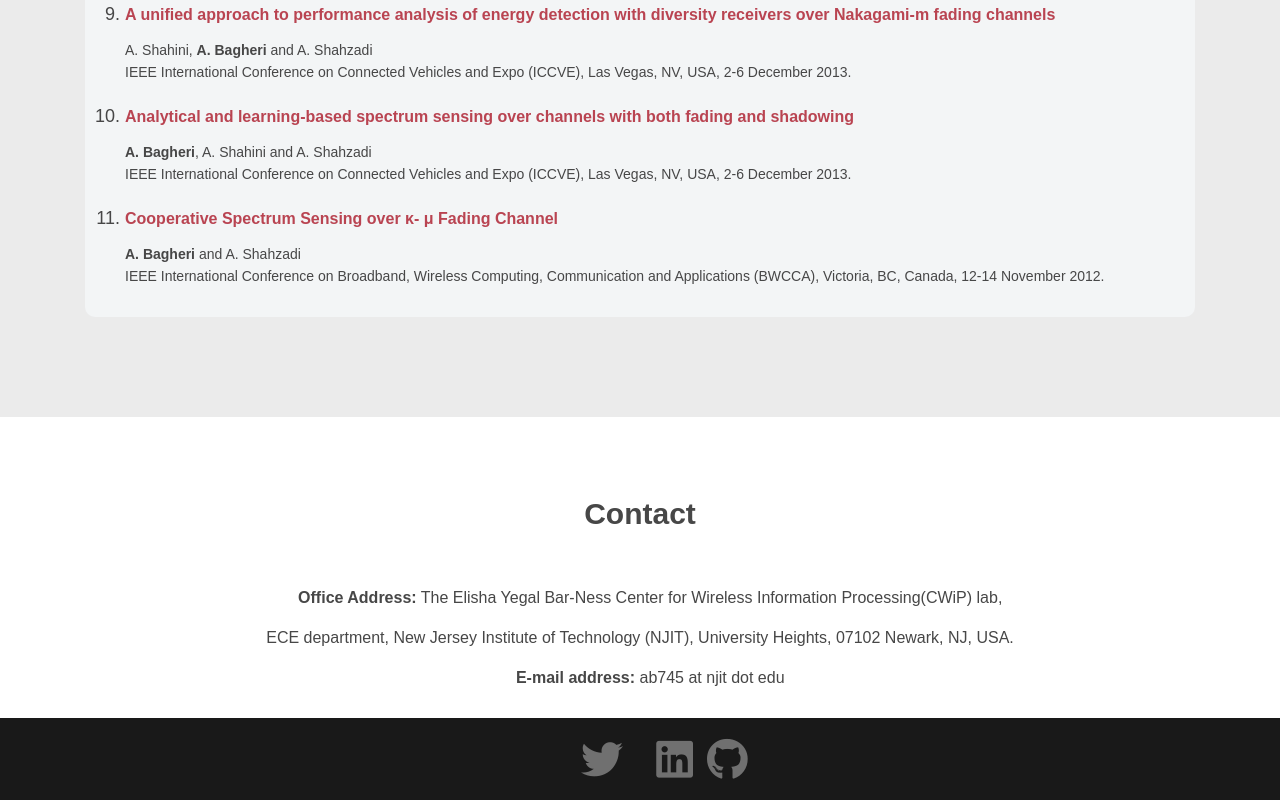
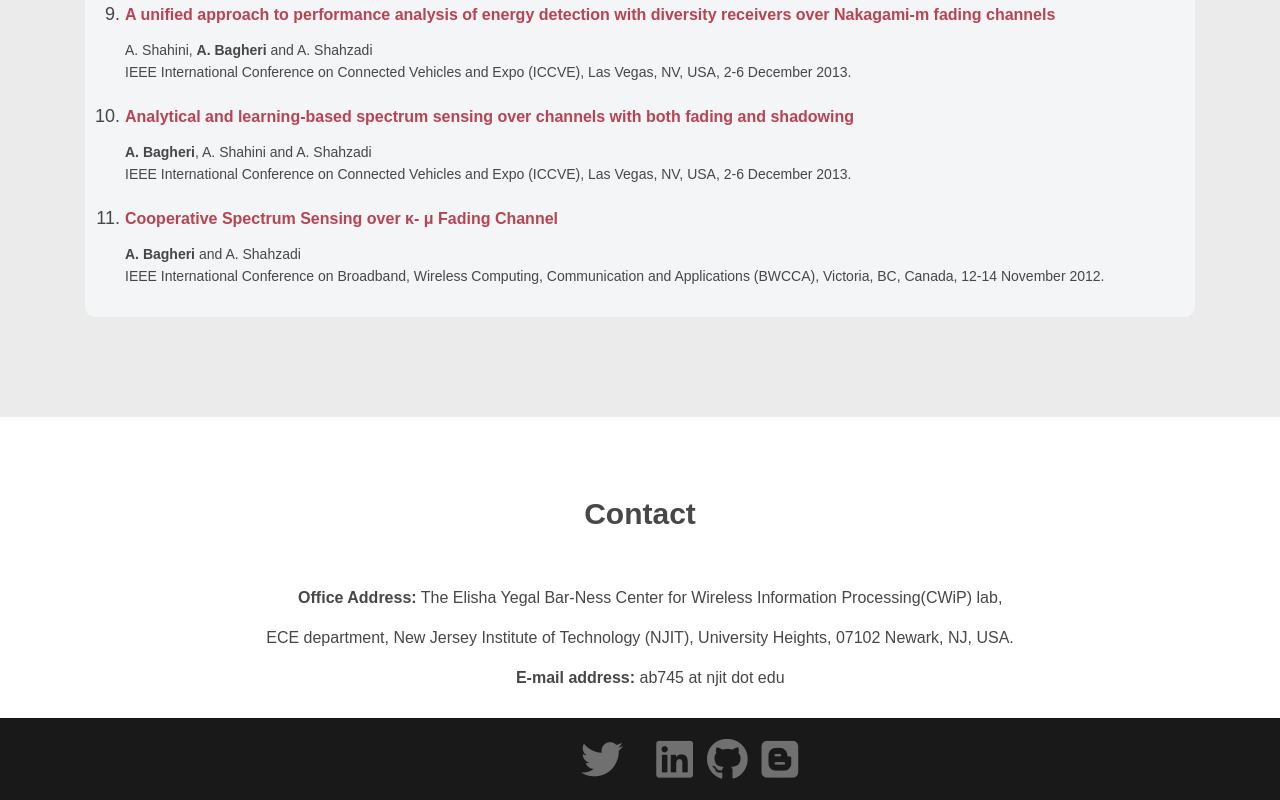
Before and after one commit to alireza365/alireza.github.io, a plain HTML site: page index.html in a window 1280 px wide. Shown: the part 4096-4896 px from the top of the page. Drawn offline with Linux system fonts and the light colour scheme; files that its build step writes are made by us from their sources.

Commit message:
Update index.html

```diff
--- a/index.html
+++ b/index.html
@@ -492,7 +492,8 @@
          <div id="social-icon" style="margin-left:45%;" >
             <a href="https://twitter.com/bagheri365" ><i class="fab fa-twitter fa-3x"></i> </a>
             <a href="https://www.linkedin.com/in/bagheri365/" style="padding-left:3%;"><i class="fab fa-linkedin fa-3x"></i></a>
-            <a href="https://github.com/alireza365/" ><i class="fab fa-github fa-3x"></i> </a>
+            <a href="https://github.com/bagheri365/" ><i class="fab fa-github fa-3x"></i> </a>
+	    <a href="https://bagheri365.github.io/blog/" ><i class="fab fa-blogger fa-3x"></i> </a>
           </div>
 </div>
     <!--End footer Section -->
```
